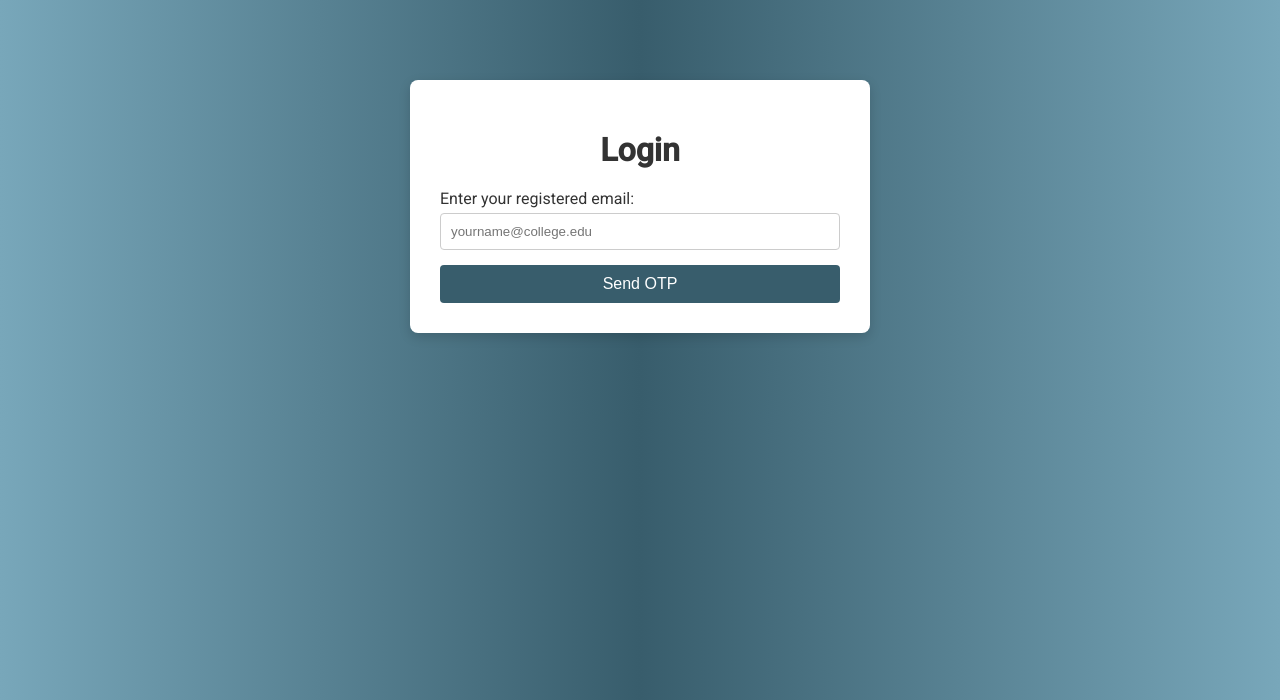
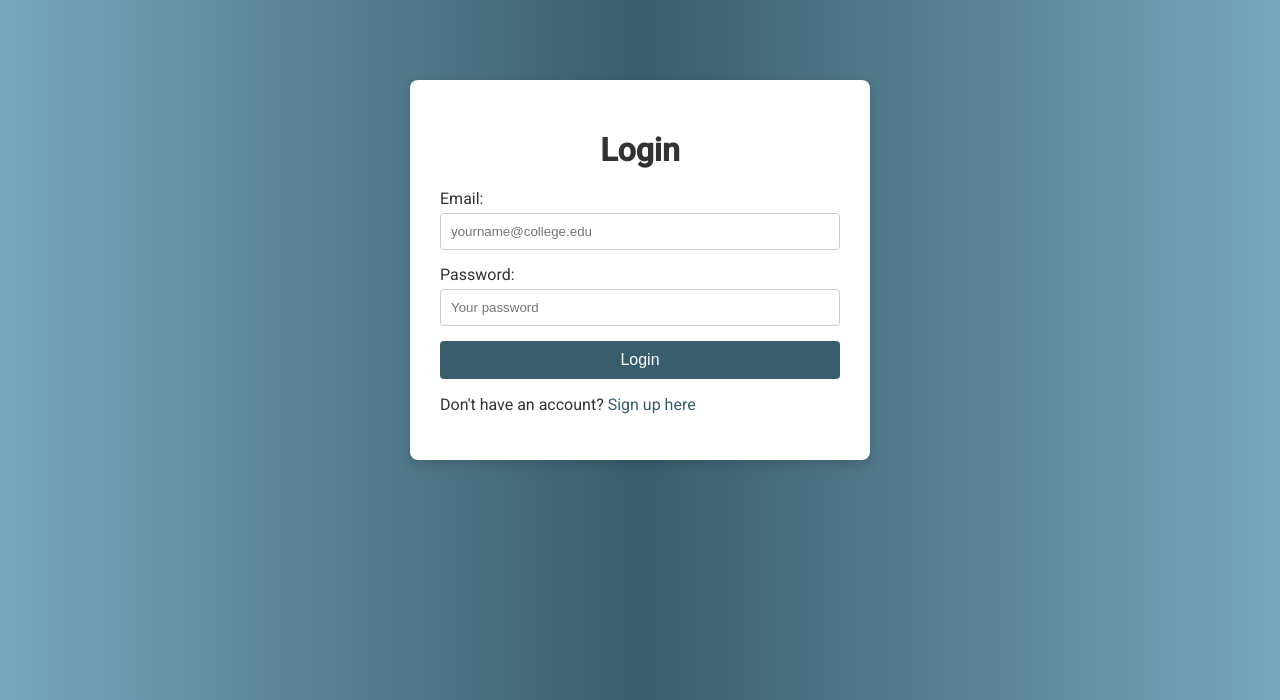
Before and after one commit to Dhairyakuchhal/OkCupIITD, a Flask app: page /login in a window 1280 px wide. Shown: the top 700 px of the page. Run offline with Flask 3, Linux system fonts and the light colour scheme.

Commit message:
V1.3 (Login Sorted)

```diff
--- a/app.py
+++ b/app.py
@@ -1,14 +1,15 @@
 import os
 import json
 import random
+from dotenv import load_dotenv
+load_dotenv()  # Load variables from .env
+
 from flask import Flask, render_template, request, redirect, url_for, flash, session
-from flask_mail import Mail, Message
+from werkzeug.security import generate_password_hash, check_password_hash
 from flask_sqlalchemy import SQLAlchemy
-from sqlalchemy.exc import IntegrityError
 
-# Initialize extensions
+# Initialize SQLAlchemy
 db = SQLAlchemy()
-mail = Mail()
 
 # Define the User model
 class User(db.Model):
@@ -17,44 +18,26 @@ class User(db.Model):
     age = db.Column(db.Integer, nullable=False)
     college_year = db.Column(db.String(20), nullable=False)
     email = db.Column(db.String(120), unique=True, nullable=False)
-    otp = db.Column(db.String(6), nullable=True)
-    verified = db.Column(db.Boolean, default=False)
+    password_hash = db.Column(db.String(128), nullable=False)
     questionnaire = db.Column(db.Text, nullable=True)
 
-    def __repr__(self):
-        return f'<User {self.name}>'
+    def set_password(self, password):
+        self.password_hash = generate_password_hash(password)
+
+    def check_password(self, password):
+        return check_password_hash(self.password_hash, password)
 
 def create_app():
     app = Flask(__name__)
-    app.secret_key = os.environ.get('SECRET_KEY', 'your_secret_key')
-
-    # Database configuration (SQLite used here)
+    app.secret_key = os.environ.get('SECRET_KEY', 'fallback_secret_key')
     app.config['SQLALCHEMY_DATABASE_URI'] = os.environ.get('DATABASE_URL', 'sqlite:///database.db')
     app.config['SQLALCHEMY_TRACK_MODIFICATIONS'] = False
 
-    # Mail configuration for Gmail with App Password
-    app.config['MAIL_SERVER'] = os.environ.get('MAIL_SERVER', 'smtp.gmail.com')
-    app.config['MAIL_PORT'] = int(os.environ.get('MAIL_PORT', 587))
-    app.config['MAIL_USE_TLS'] = os.environ.get('MAIL_USE_TLS', 'True') == 'True'
-    app.config['MAIL_USE_SSL'] = os.environ.get('MAIL_USE_SSL', 'False') == 'True'
-    app.config['MAIL_USERNAME'] = os.environ.get('MAIL_USERNAME', 'your_email@gmail.com')
-    app.config['MAIL_PASSWORD'] = os.environ.get('MAIL_PASSWORD', 'your_app_password')
-    app.config['MAIL_DEFAULT_SENDER'] = os.environ.get('MAIL_DEFAULT_SENDER', 'your_email@gmail.com')
-    app.config['TESTING'] = False
-    app.config['MAIL_SUPPRESS_SEND'] = False
-    app.config['MAIL_DEBUG'] = True
-
-    # Initialize extensions with the app instance
     db.init_app(app)
-    mail.init_app(app)
-
-    # Create all database tables within an app context
     with app.app_context():
         db.create_all()
 
-    ####################################
-    # Routes for Registration and OTP  #
-    ####################################
+    # Registration route – display and process the registration form
     @app.route('/')
     def index():
         return render_template('index.html')
@@ -65,118 +48,39 @@ def create_app():
         age = request.form.get('age')
         college_year = request.form.get('college_year')
         email = request.form.get('email')
+        password = request.form.get('password')
 
-        # Check for duplicate registration by email
+        # Check if the email is already registered
         existing_user = User.query.filter_by(email=email).first()
         if existing_user:
             flash("Email already registered. Please log in.")
             return redirect(url_for('login'))
 
-        # Generate a 6-digit OTP
-        otp = str(random.randint(100000, 999999))
-        new_user = User(
-            name=name,
-            age=int(age),
-            college_year=college_year,
-            email=email,
-            otp=otp,
-            verified=False
-        )
+        # Create new user and hash the password
+        new_user = User(name=name, age=int(age), college_year=college_year, email=email)
+        new_user.set_password(password)
         db.session.add(new_user)
-        try:
-            db.session.commit()
-        except IntegrityError:
-            db.session.rollback()
-            flash("Database error occurred. Please try again.")
-            return redirect(url_for('index'))
+        db.session.commit()
 
-        # Send OTP email for registration
-        try:
-            msg = Message("Your Verification OTP",
-                          sender=app.config['MAIL_DEFAULT_SENDER'],
-                          recipients=[email])
-            msg.body = f"Hello {name},\n\nYour OTP code is: {otp}\n\nThank you."
-            mail.send(msg)
-        except Exception as e:
-            print("Mail Sending Error:", e)
-            flash("Error sending verification email. Check your SMTP settings.")
+        flash("Registration successful. Please log in.")
+        return redirect(url_for('login'))
 
-        # Render the verification page; pass mode to distinguish registration from login
-        return render_template('verify.html', user_id=new_user.id, mode="register")
-
-    ##########################
-    # OTP-based Verification #
-    ##########################
-    @app.route('/verify', methods=['POST'])
-    def verify():
-        user_id = request.form.get('user_id')
-        user_input_otp = request.form.get('otp')
-        mode = request.form.get('mode')  # "register" or "login"
-        user = User.query.get(user_id)
-        if user and user.otp == user_input_otp:
-            user.verified = True
-            db.session.commit()
-            if mode == "login":
-                # Set session for logged-in user
-                session['user_id'] = user.id
-                flash("Logged in successfully!")
-                return redirect(url_for('dashboard'))
-            else:
-                # For new registration, move to the questionnaire
-                return render_template('questionnaire.html', user_id=user_id)
-        else:
-            flash("Invalid OTP. Please try again.")
-            if mode == "login":
-                return redirect(url_for('login'))
-            else:
-                return redirect(url_for('index'))
-
-    @app.route('/submit_questionnaire', methods=['POST'])
-    def submit_questionnaire():
-        user_id = request.form.get('user_id')
-        responses = { key: value for key, value in request.form.items() if key != 'user_id' }
-        user = User.query.get(user_id)
-        if user and user.verified:
-            user.questionnaire = json.dumps(responses)
-            db.session.commit()
-            flash("Questionnaire submitted successfully!")
-            # Optionally, log in the user after registration:
-            session['user_id'] = user.id
-            return redirect(url_for('dashboard'))
-        else:
-            flash("User verification failed.")
-            return redirect(url_for('index'))
-
-    ######################
-    # OTP-Based Login    #
-    ######################
+    # Login route – display the login form and process credentials
     @app.route('/login', methods=['GET', 'POST'])
     def login():
         if request.method == 'POST':
             email = request.form.get('email')
+            password = request.form.get('password')
             user = User.query.filter_by(email=email).first()
-            if not user:
-                flash("Email not registered. Please register first.")
-                return redirect(url_for('index'))
-            # Generate a new OTP for login and update the user record
-            user.otp = str(random.randint(100000, 999999))
-            db.session.commit()
-            try:
-                msg = Message("Your Login OTP",
-                              sender=app.config['MAIL_DEFAULT_SENDER'],
-                              recipients=[email])
-                msg.body = f"Hello {user.name},\n\nYour login OTP code is: {user.otp}\n\nThank you."
-                mail.send(msg)
-            except Exception as e:
-                print("Mail Sending Error:", e)
-                flash("Error sending OTP. Please try again later.")
+            if not user or not user.check_password(password):
+                flash("Invalid login credentials. Please try again.")
                 return redirect(url_for('login'))
-            return render_template('verify.html', user_id=user.id, mode="login")
+            session['user_id'] = user.id
+            flash("Logged in successfully!")
+            return redirect(url_for('dashboard'))
         return render_template('login.html')
 
-    ##################
-    # Dashboard      #
-    ##################
+    # Dashboard – a protected page for logged-in users
     @app.route('/dashboard')
     def dashboard():
         if 'user_id' not in session:
@@ -185,6 +89,7 @@ def create_app():
         user = User.query.get(session['user_id'])
         return render_template('dashboard.html', user=user)
 
+    # Logout – clear the session
     @app.route('/logout')
     def logout():
         session.pop('user_id', None)
--- a/requirements.txt
+++ b/requirements.txt
@@ -1,4 +1,4 @@
 flask
-flask-Mail
 flask-SQLAlchemy
-python-dotenv      # Optional: to handle environment variables
+python-dotenv
+Werkzeug
--- a/static/css/style.css
+++ b/static/css/style.css
@@ -11,11 +11,11 @@ body {
 .form-container {
   background: #fff;
   width: 400px;
-  max-width: 90%;
+  max-width: 95%;
   margin: 80px auto;
   padding: 30px;
   border-radius: 8px;
-  box-shadow: 0px 4px 12px rgba(0,0,0,0.15);
+  box-shadow: 0px 4px 12px rgba(0, 0, 0, 0.15);
 }
 
 h1 {
@@ -35,6 +35,7 @@ label {
 input[type="text"],
 input[type="number"],
 input[type="email"],
+input[type="password"],
 select {
   width: 100%;
   padding: 10px;
@@ -58,6 +59,7 @@ button:hover {
   background-color: #2f4e5e;
 }
 
-a button {
+a {
   text-decoration: none;
+  color: #385D6C;
 }
--- a/templates/dashboard.html
+++ b/templates/dashboard.html
@@ -8,9 +8,9 @@
 <body>
   <div class="form-container">
     <h1>Welcome, {{ user.name }}!</h1>
-    <p>Here you can access your matches and view your questionnaire responses.</p>
-    <!-- Further dashboard contents go here -->
-    <a href="/logout"><button>Logout</button></a>
+    <p>College Year: {{ user.college_year }}</p>
+    <p>Email: {{ user.email }}</p>
+    <a href="{{ url_for('logout') }}"><button>Logout</button></a>
   </div>
 </body>
 </html>
--- a/templates/login.html
+++ b/templates/login.html
@@ -10,11 +10,16 @@
     <h1>Login</h1>
     <form action="/login" method="POST">
       <div class="form-group">
-        <label for="email">Enter your registered email:</label>
+        <label for="email">Email:</label>
         <input type="email" name="email" id="email" required placeholder="yourname@college.edu">
       </div>
-      <button type="submit">Send OTP</button>
+      <div class="form-group">
+        <label for="password">Password:</label>
+        <input type="password" name="password" id="password" required placeholder="Your password">
+      </div>
+      <button type="submit">Login</button>
     </form>
+    <p>Don't have an account? <a href="{{ url_for('index') }}">Sign up here</a></p>
   </div>
 </body>
 </html>
```
Also changed, not shown: templates/index.html (+7 -3 lines), instance/database.db, 1 other file.
